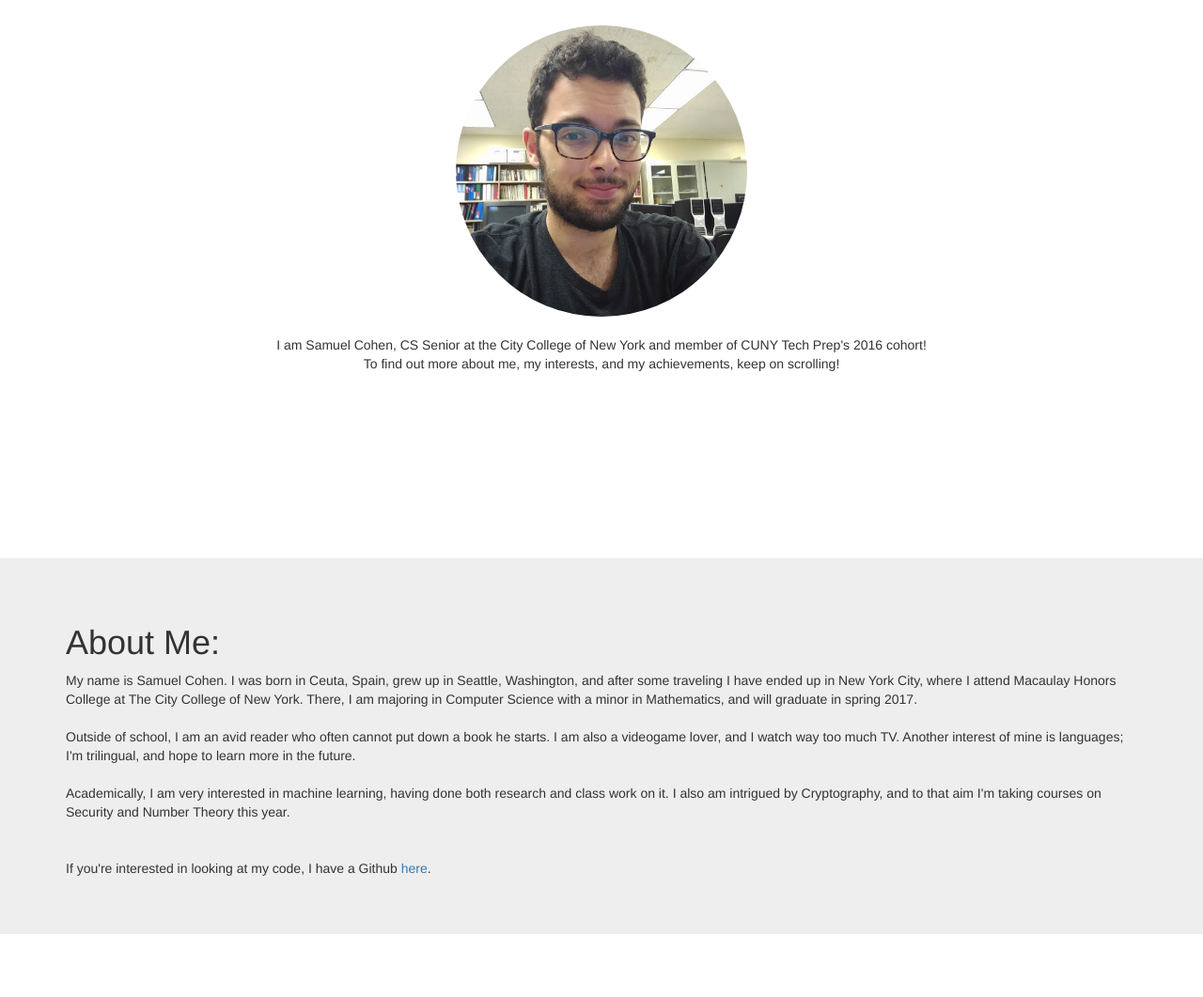
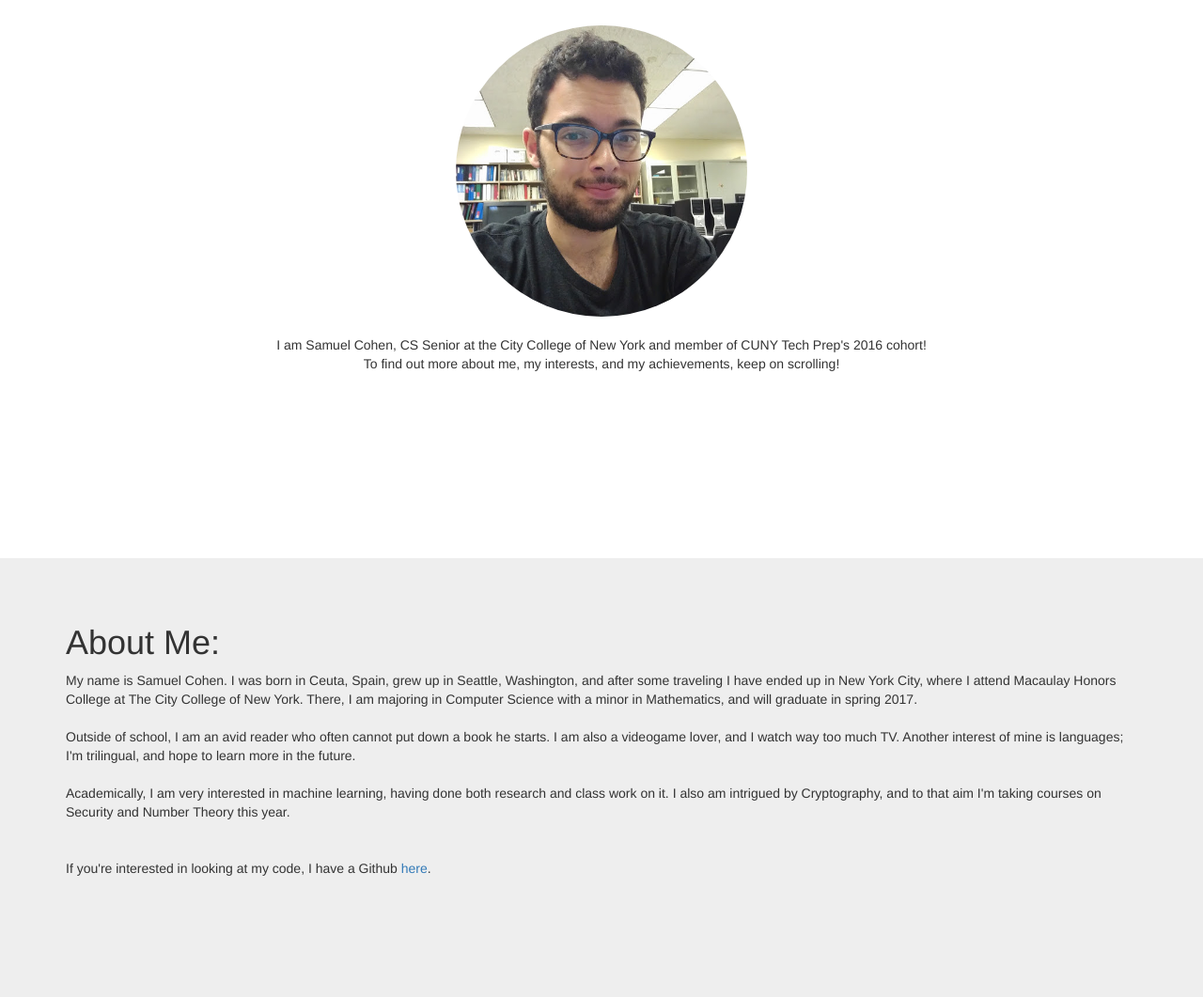
Before and after one commit to samuelcohenscali/ctpsite, a plain HTML site: page index.html in a window 1280 px wide. Shown: the part 206-1267 px from the top of the page at 94% size. Drawn offline with Linux system fonts and the light colour scheme.

Commit message:
Fixed CSS

```diff
--- a/css/scrolling-nav.css
+++ b/css/scrolling-nav.css
@@ -45,7 +45,7 @@ of those sections to manage the look and feel of the site. */
 }
 
 .about-section {
-    height: 50%;
+    height: 100%;
     padding-top: 50px;
     text-align: left;
     background: #eee;
```
